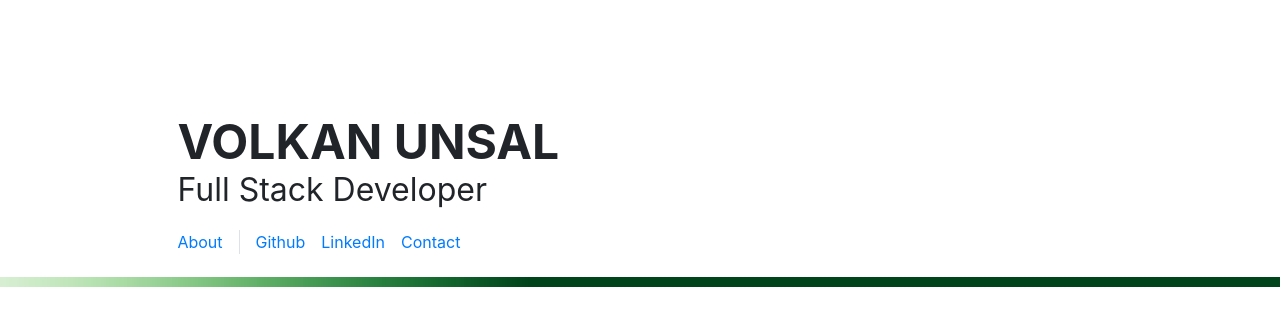
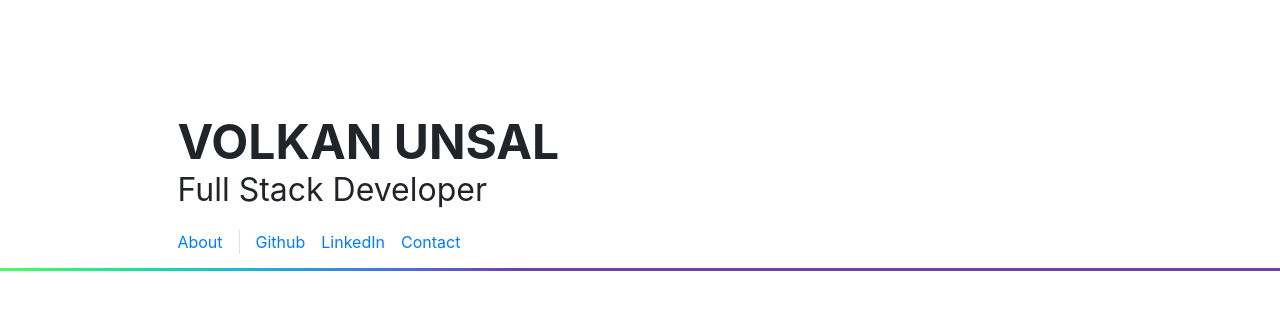
Before and after one commit to volkanunsal/volkanunsal.com, a Gatsby site: page / in a window 1280 px wide. Built offline with nearby package versions, Linux system fonts and the light colour scheme; Gatsby itself is replaced by a stand-in of ours.

Commit message:
Update band

```diff
--- a/src/lib/art.js
+++ b/src/lib/art.js
@@ -4,7 +4,7 @@ import { compose } from "ramda"
 const n = 512
 const pxScale = d3.scaleLinear([0, n - 1], [0, 1]).clamp(true)
 const color = compose(
-  d3.interpolatePRGn,
+  d3.interpolateRainbow,
   pxScale
 )
 
@@ -23,7 +23,7 @@ function ramp() {
   const ctx = canvas.getContext("2d")
   canvas.style.margin = "0 -14px"
   canvas.style.width = "calc(100% + 28px)"
-  canvas.style.height = "10px"
+  canvas.style.height = "3px"
   canvas.style.imageRendering = "pixelated"
 
   render(ctx)
--- a/src/pages/index.js
+++ b/src/pages/index.js
@@ -22,7 +22,7 @@ const IndexPage = () => {
         <p style={{ fontSize: "2rem" }}>Full Stack Developer</p>
         <Nav />
       </Layout>
-      <div className="art-container" style={{ marginTop: "-2rem" }} />
+      <div className="art-container" style={{ marginTop: "-3rem" }} />
     </>
   )
 }
```
